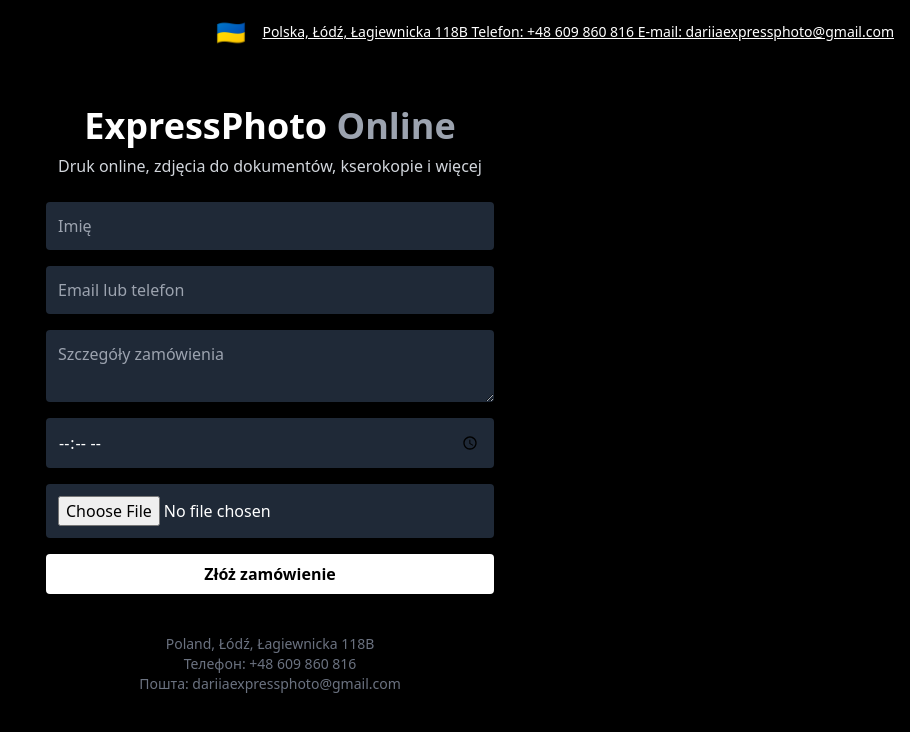
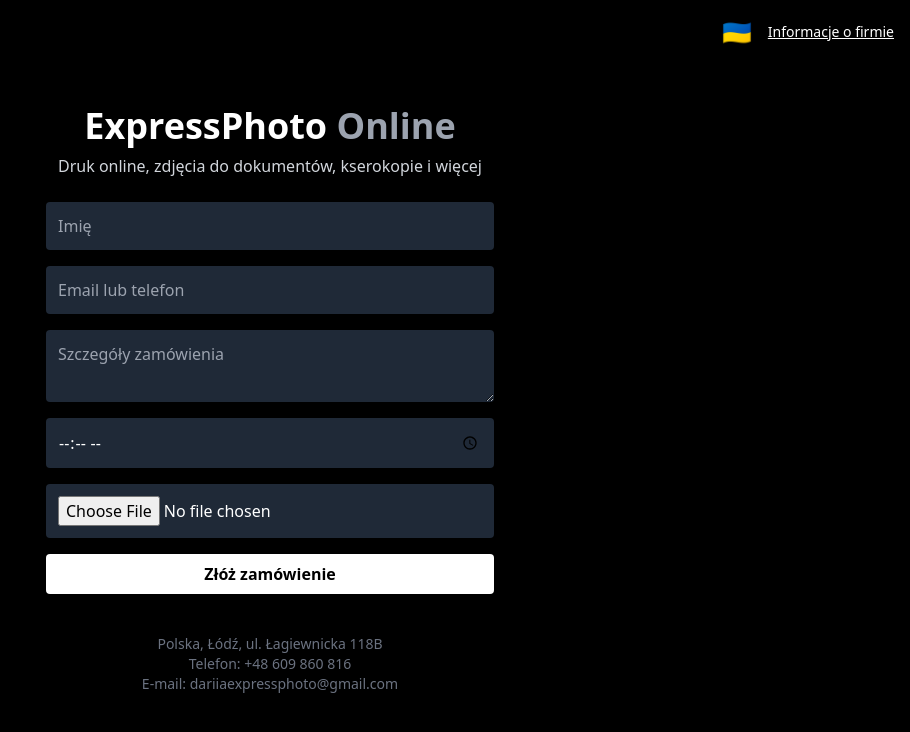
Before and after one commit to cutesuno/expressphoto-online, a Next.js app: page / in a window 1280 px wide. Both pictures are taken after a click on the button "🇵🇱". Shown: the top 732 px of the page, without its empty margins (370-1280 px from the left). Built offline with nearby package versions, Linux system fonts and the light colour scheme.

Commit message:
🔄 Фінальне оновлення: переклад низу сайту, прапори, модалка, повна інтеграція

```diff
--- a/pages/index.tsx
+++ b/pages/index.tsx
@@ -60,10 +60,6 @@
       thanks: { uk: 'Дякуємо за замовлення!', pl: 'Dziękujemy za zamówienie!' },
       again: { uk: 'Оформити нове замовлення', pl: 'Złóż nowe zamówienie' },
       info: { uk: 'Інформація про компанію', pl: 'Informacje o firmie' },
-      info: {
-        uk: 'Poland, Łódź, Łagiewnicka 118B\nТелефон: +48 609 860 816\nПошта: dariiaexpressphoto@gmail.com',
-        pl: 'Polska, Łódź, Łagiewnicka 118B\nTelefon: +48 609 860 816\nE-mail: dariiaexpressphoto@gmail.com',
-      },
     };
     return dict[key]?.[language] || key;
   };
@@ -71,9 +67,16 @@
   return (
     <div className="min-h-screen flex flex-col items-center justify-center bg-black text-white p-6 relative">
       <div className="absolute top-4 right-4 flex items-center space-x-4">
-        <button onClick={toggleLang} className="text-2xl">
+        <motion.button
+          key={language}
+          initial={{ opacity: 0, rotate: -90 }}
+          animate={{ opacity: 1, rotate: 0 }}
+          transition={{ duration: 0.4 }}
+          onClick={toggleLang}
+          className="text-2xl"
+        >
           {language === 'uk' ? '🇵🇱' : '🇺🇦'}
-        </button>
+        </motion.button>
         <button onClick={() => setShowModal(true)} className="text-sm underline">
           {t('info')}
         </button>
@@ -110,18 +113,34 @@
         </motion.div>
       )}
 
-      <div className="text-gray-500 text-sm mt-10 text-center">
-        Poland, Łódź, Łagiewnicka 118B<br />
-        Телефон: +48 609 860 816<br />
-        Пошта: dariiaexpressphoto@gmail.com
-      </div>
+      <motion.div
+        key={language}
+        initial={{ opacity: 0, y: 10 }}
+        animate={{ opacity: 1, y: 0 }}
+        transition={{ duration: 0.5 }}
+        className="text-sm text-gray-500 mt-10 text-center"
+      >
+        {language === 'uk' ? (
+          <>
+            <p>Poland, Łódź, Лагевніцка 118B</p>
+            <p>Телефон: +48 609 860 816</p>
+            <p>Пошта: dariiaexpressphoto@gmail.com</p>
+          </>
+        ) : (
+          <>
+            <p>Polska, Łódź, ul. Łagiewnicka 118B</p>
+            <p>Telefon: +48 609 860 816</p>
+            <p>E-mail: dariiaexpressphoto@gmail.com</p>
+          </>
+        )}
+      </motion.div>
 
       {showModal && (
         <motion.div initial={{ opacity: 0 }} animate={{ opacity: 1 }} className="fixed inset-0 bg-black bg-opacity-80 flex items-center justify-center p-4">
           <div className="bg-white text-black p-6 rounded-xl max-w-md w-full relative">
             <button onClick={() => setShowModal(false)} className="absolute top-2 right-3 text-xl">✖️</button>
             <h2 className="text-xl font-bold mb-4">ExpressPhoto Online</h2>
-            <p>Poland, Łódź, Łagiewnicka 118B</p>
+            <p>Poland, Łódź, Łагевніцка 118B</p>
             <p>Телефон: +48 609 860 816</p>
             <p>Пошта: dariiaexpressphoto@gmail.com</p>
             <h3 className="mt-4 font-semibold">Послуги:</h3>
```
